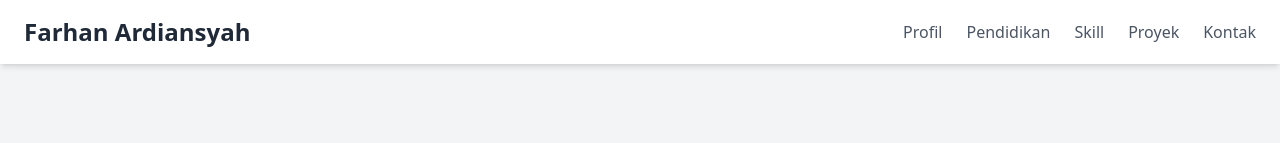
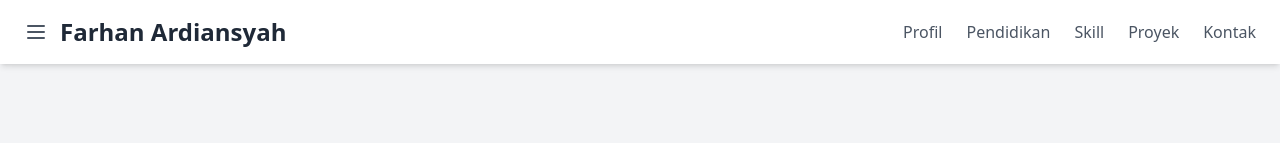
Before and after one commit to Faanns1/interactive-cv, a Vue app in the folder frontend/: page / in a window 1280 px wide. Shown: the top 143 px of the page. Built offline with nearby package versions, Linux system fonts and the light colour scheme; no server answers.

Commit message:
Penambahan menu burger

```diff
--- a/frontend/src/components/Navbar.vue
+++ b/frontend/src/components/Navbar.vue
@@ -1,7 +1,20 @@
 <template>
   <header id="navbar" class="bg-white shadow-md sticky top-0 z-50 transition-all duration-300 animate-fade-in">
     <nav class="container mx-auto px-6 py-4 flex justify-between items-center">
-      <div class="text-2xl font-bold text-gray-800">Farhan Ardiansyah</div>
+      <div class="relative flex items-center space-x-3 menu-container">
+        <button @click="toggleMenu" class="text-gray-600 hover:text-blue-500 focus:outline-none">
+          <svg xmlns="http://www.w3.org/2000/svg" class="h-6 w-6" fill="none"
+            viewBox="0 0 24 24" stroke="currentColor" stroke-width="2">
+            <path stroke-linecap="round" stroke-linejoin="round"
+              d="M4 6h16M4 12h16M4 18h16" />
+          </svg>
+        </button>
+        <div class="text-2xl font-bold text-gray-800">Farhan Ardiansyah</div>
+        <div v-if="menuOpen" class="absolute top-10 left-0 bg-white border rounded shadow-md py-2 px-4 w-40 z-50">
+          <a href="#profil" class="block text-gray-700 hover:text-blue-600 py-1">Profil</a>
+          <a href="https://github.com/faanns1" target="_blank" class="block text-gray-700 hover:text-blue-600 py-1">GitHub</a>
+        </div>
+      </div>
       <ul class="flex space-x-6">
         <li><a href="#profil" class="text-gray-600 hover:text-blue-500 transform hover:-translate-y-0.5 transition-all duration-300">Profil</a></li>
         <li><a href="#pendidikan" class="text-gray-600 hover:text-blue-500 transform hover:-translate-y-0.5 transition-all duration-300">Pendidikan</a></li>
@@ -15,6 +28,11 @@
 
 <script>
 export default {
+  data() {
+    return {
+      menuOpen: false,
+    };
+  },
   mounted() {
     const navbar = document.getElementById("navbar");
 
@@ -25,6 +43,18 @@ export default {
         navbar.classList.remove("bg-white/70", "backdrop-blur-md", "shadow-none");
       }
     });
+
+
+    document.addEventListener("click", (e) => {
+      if (!e.target.closest(".menu-container")) {
+        this.menuOpen = false;
+      }
+    });
+  },
+  methods: {
+    toggleMenu() {
+      this.menuOpen = !this.menuOpen;
+    },
   },
 };
 </script>
```
